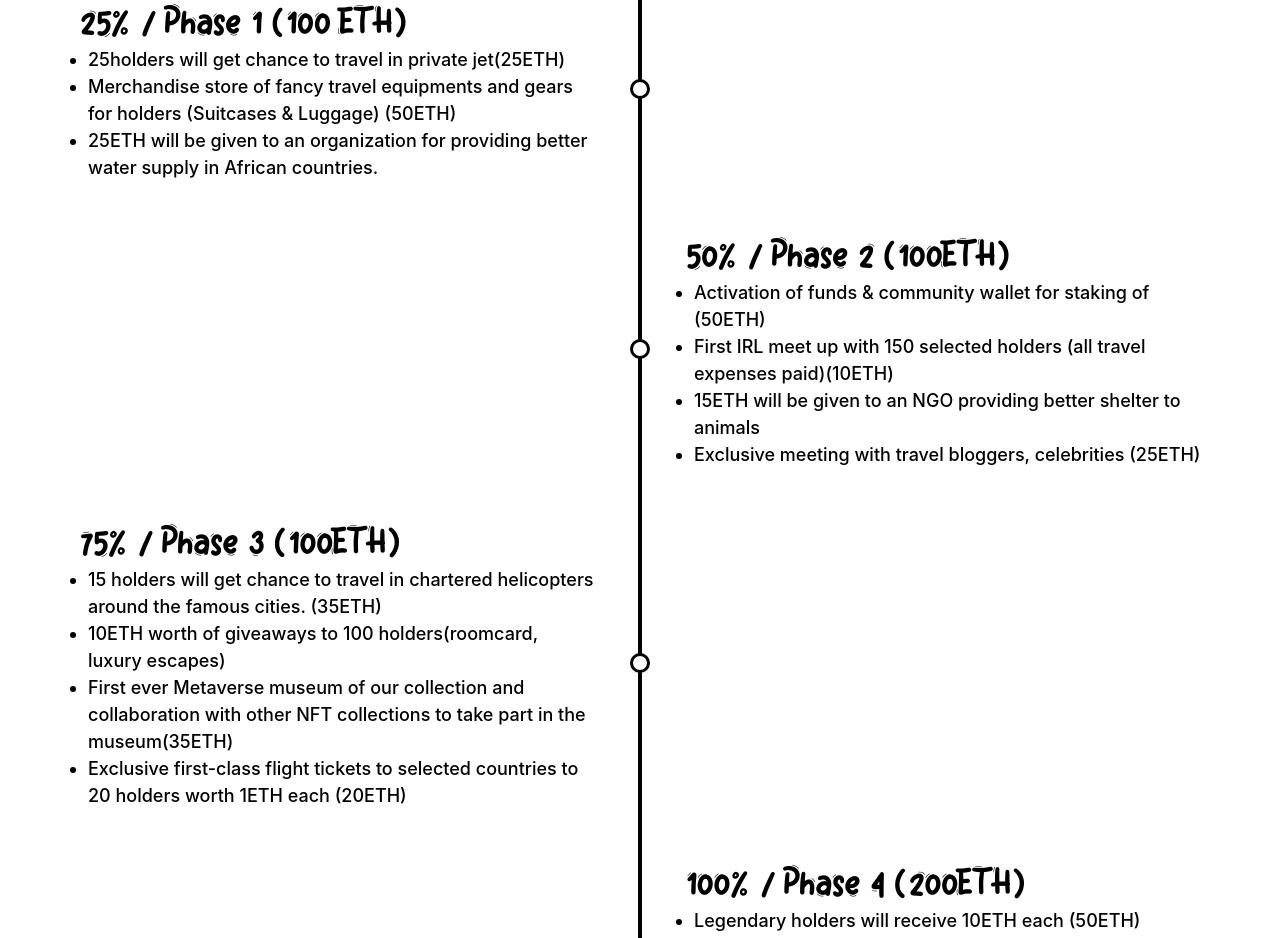
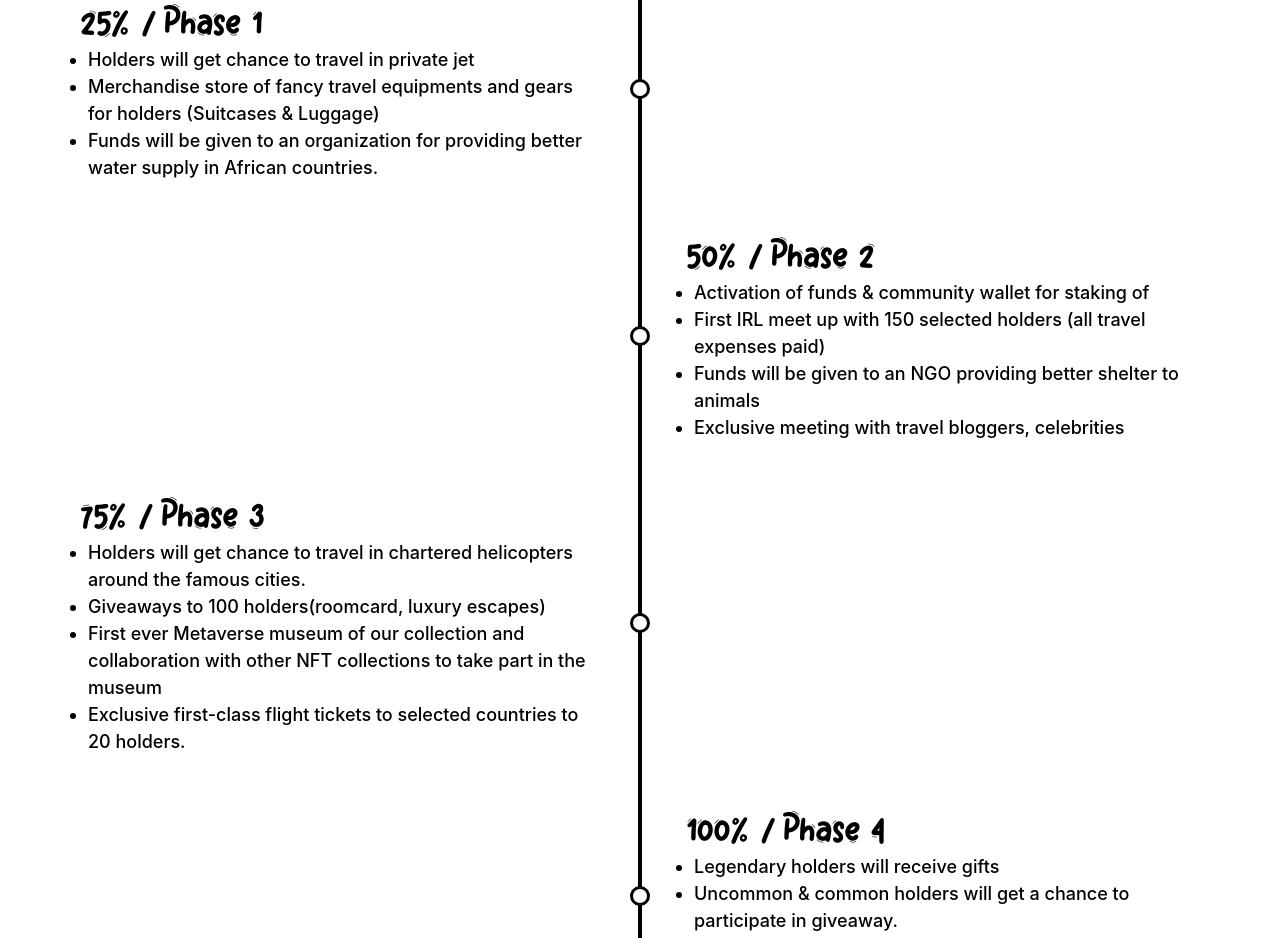
Before and after one commit to Mj835/thebohemianboys, a Next.js app: page / in a window 1280 px wide. Shown: the part 1140-2078 px from the top of the page. Built offline with nearby package versions, Linux system fonts and the light colour scheme.

Commit message:
add about us, update roadmap

```diff
--- /dev/null
+++ b/components/About.js
@@ -0,0 +1,27 @@
+import styles from "/styles/Home.module.css";
+export default function About() {
+  return (
+    <>
+      <h1 className={styles.about}>
+        The four of us met at the foothills of Himalayas, looking to add
+        adventure to the mundane. The night before the trek, we sat to together
+        with mugs of steaming soup, by the side of rumbling river. In the cold
+        of the night, we shared the warmth of stories about Art, Travel, Music
+        and Adventure. As the river rumbled in the deep silence of the
+        Mountains, we got caught in the flow of ideas and a gusto for adventure.
+        We shared ideas. We played music. We shared the excitement of the first
+        moment of a great friendship. Even after the trip, we took time out of
+        our busy lives to stay connected, the magic of that special night still
+        burning strong. It was the advent of our friendship and much more. We
+        got together time and again to continue our ramblings about Art and
+        Adventure. One day over cups of hot lattes and Marlboro puffs we had the
+        idea, an idea for a community which was more than business, we wanted to
+        defy the formal way of corporate world. It’s called what it should be,
+        The Bohemian Boys, a community for people who do not know how to feel
+        sorry. Who want to live more, do more and be more. A special tribe to
+        share Art, Music and Adventure. We hope that you’ll be a part of our
+        journey. Always and forever, The Bohemian Boyss
+      </h1>
+    </>
+  );
+}
--- a/components/Roadmap.js
+++ b/components/Roadmap.js
@@ -8,19 +8,19 @@ const Roadmap = () => {
         <div className={styles.timelineContainer}>
           <div className={styles.timelineItem}>
             <div className={styles.timelineItemContent}>
-              <h3>25% / Phase 1 (100 ETH)</h3>
+              <h3>25% / Phase 1</h3>
 
               <div>
                 <ul style={{ listStyle: "disc", marginLeft: 25 }}>
                   <li>
-                    25holders will get chance to travel in private jet(25ETH)
+                    Holders will get chance to travel in private jet
                   </li>
                   <li>
                     Merchandise store of fancy travel equipments and gears for
-                    holders (Suitcases & Luggage) (50ETH)
+                    holders (Suitcases & Luggage)
                   </li>
                   <li>
-                    25ETH will be given to an organization for providing better
+                    Funds will be given to an organization for providing better
                     water supply in African countries.
                   </li>
                 </ul>
@@ -31,24 +31,23 @@ const Roadmap = () => {
 
           <div className={styles.timelineItem}>
             <div className={styles.timelineItemContent}>
-              <h3>50% / Phase 2 (100ETH)</h3>
+              <h3>50% / Phase 2</h3>
 
               <div>
                 <ul style={{ listStyle: "disc", marginLeft: 25 }}>
                   <li>
                     Activation of funds & community wallet for staking of
-                    (50ETH)
                   </li>
                   <li>
                     First IRL meet up with 150 selected holders (all travel
-                    expenses paid)(10ETH)
+                    expenses paid)
                   </li>
                   <li>
-                    15ETH will be given to an NGO providing better shelter to
+                    Funds will be given to an NGO providing better shelter to
                     animals
                   </li>
                   <li>
-                    Exclusive meeting with travel bloggers, celebrities (25ETH)
+                    Exclusive meeting with travel bloggers, celebrities
                   </li>
                 </ul>
               </div>
@@ -58,26 +57,26 @@ const Roadmap = () => {
 
           <div className={styles.timelineItem}>
             <div className={styles.timelineItemContent}>
-              <h3>75% / Phase 3 (100ETH)</h3>
+              <h3>75% / Phase 3</h3>
 
               <div>
                 <ul style={{ listStyle: "disc", marginLeft: 25 }}>
                   <li>
-                    15 holders will get chance to travel in chartered
-                    helicopters around the famous cities. (35ETH)
+                    Holders will get chance to travel in chartered
+                    helicopters around the famous cities.
                   </li>
                   <li>
-                    10ETH worth of giveaways to 100 holders(roomcard, luxury
+                    Giveaways to 100 holders(roomcard, luxury
                     escapes)
                   </li>
                   <li>
                     First ever Metaverse museum of our collection and
                     collaboration with other NFT collections to take part in the
-                    museum(35ETH)
+                    museum
                   </li>
                   <li>
                     Exclusive first-class flight tickets to selected countries
-                    to 20 holders worth 1ETH each (20ETH)
+                    to 20 holders.
                   </li>
                 </ul>
               </div>
@@ -87,18 +86,18 @@ const Roadmap = () => {
 
           <div className={styles.timelineItem}>
             <div className={styles.timelineItemContent}>
-              <h3>100% / Phase 4 (200ETH)</h3>
+              <h3>100% / Phase 4</h3>
 
               <div>
                 <ul style={{ listStyle: "disc", marginLeft: 25 }}>
-                  <li>Legendary holders will receive 10ETH each (50ETH)</li>
+                  <li>Legendary holders will receive gifts</li>
                   <li>
                     Uncommon & common holders will get a chance to participate
-                    in giveaway worth of 1ETH each (50ETH)
+                    in giveaway.
                   </li>
                   <li>
-                    10 holders will get a 7 days’ vacation to their favorite
-                    country with all expenses paid (10ETH) each
+                    Holders will get a 7 days’ vacation to their favorite
+                    country with all expenses paid
                   </li>
                 </ul>
               </div>
--- a/pages/index.js
+++ b/pages/index.js
@@ -5,6 +5,7 @@ import { SunIcon, MoonIcon } from "@heroicons/react/solid";
 import styles from "../styles/Home.module.css";
 import AutoPlay from "../components/Slider";
 import Roadmap from "../components/Roadmap";
+import About from "../components/About";
 import Team from "../components/Team";
 import { useEffect, useState } from "react";
 import FAQ from "../components/FAQ";
@@ -124,6 +125,8 @@ export default function Home() {
 
       <Team />
 
+      <About />
+
       <FAQ color={theme === "light" ? "black" : "white"} />
 
       <footer className={styles.footer}>
--- a/styles/Home.module.css
+++ b/styles/Home.module.css
@@ -381,3 +381,11 @@
     width: 100%;
   }
 }
+
+
+/* About */
+
+.about {
+  font-family: "Wigglye";
+  font-size: 1.8rem;
+}
```
